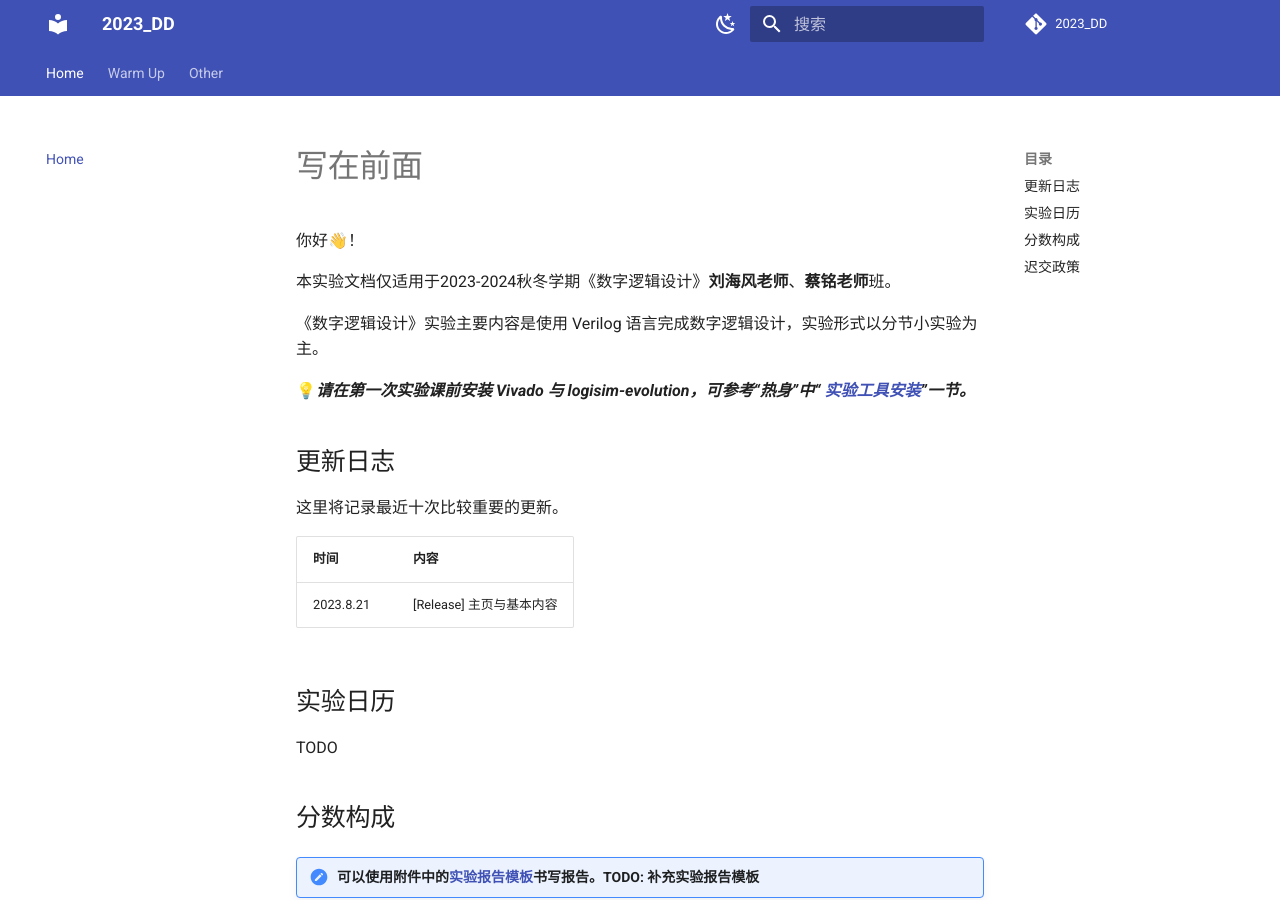
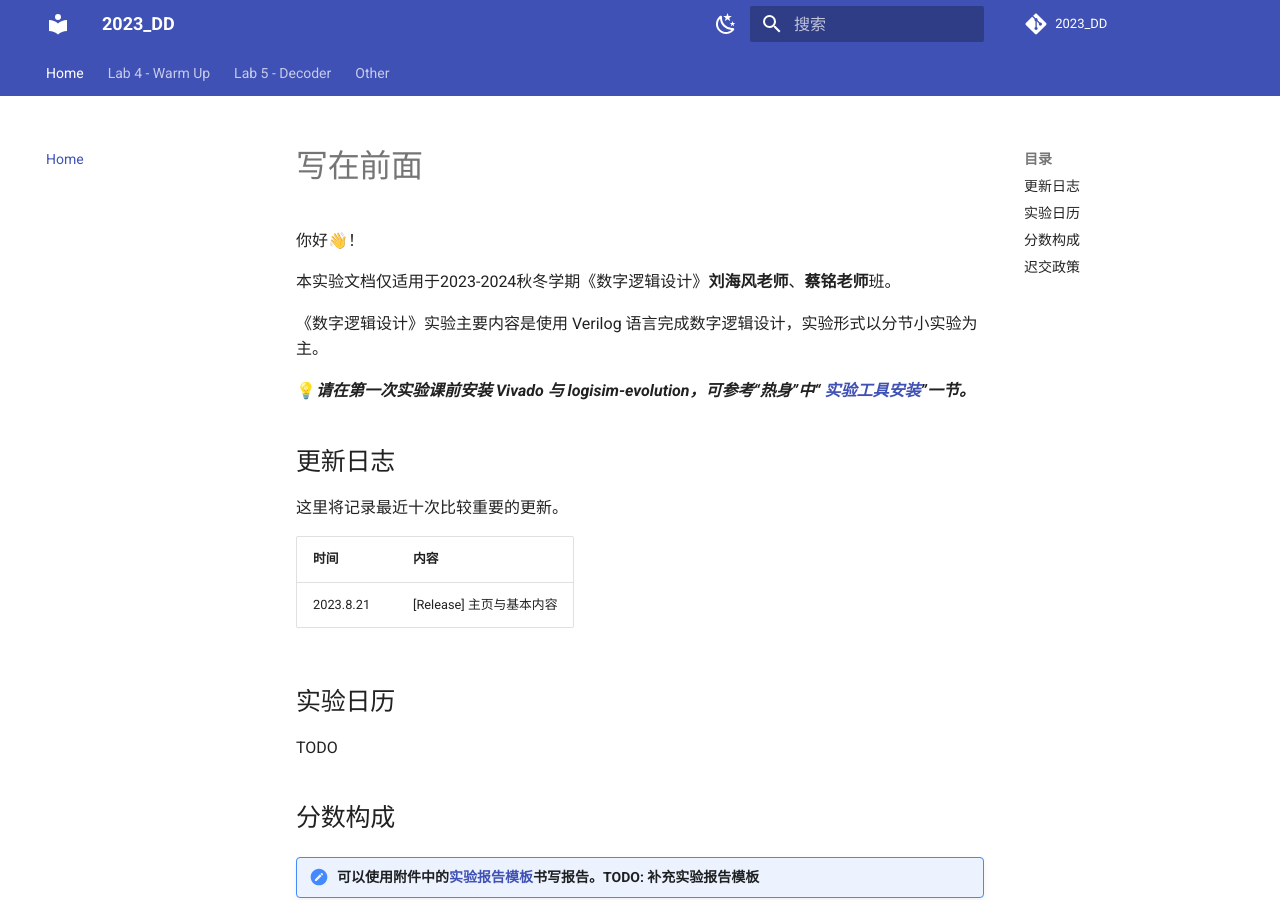
Before and after one commit to Guahao31/2023_DD, an MkDocs documentation site: the page built from docs/index.md, in a window 1280 px wide and 900 px high. Built offline with MkDocs 1.6.1 and Material for MkDocs 9.7.7, drawn with Linux system fonts in a browser that asks for light colours; comment, search, counter and statistics services are not loaded.

Commit message:
update: add lab5 in index

```diff
--- a/mkdocs.yml
+++ b/mkdocs.yml
@@ -49,8 +49,9 @@ extra_css:
 
 nav:
   - Home: index.md
-  - Warm Up:
+  - Lab 4 - Warm Up:
     - 实验工具安装: warmup/tools_installation.md
+  - Lab 5 - Decoder: lab5/decoder.md
 
   - Other:
     - Git 基础: Other/about_git.md
```
